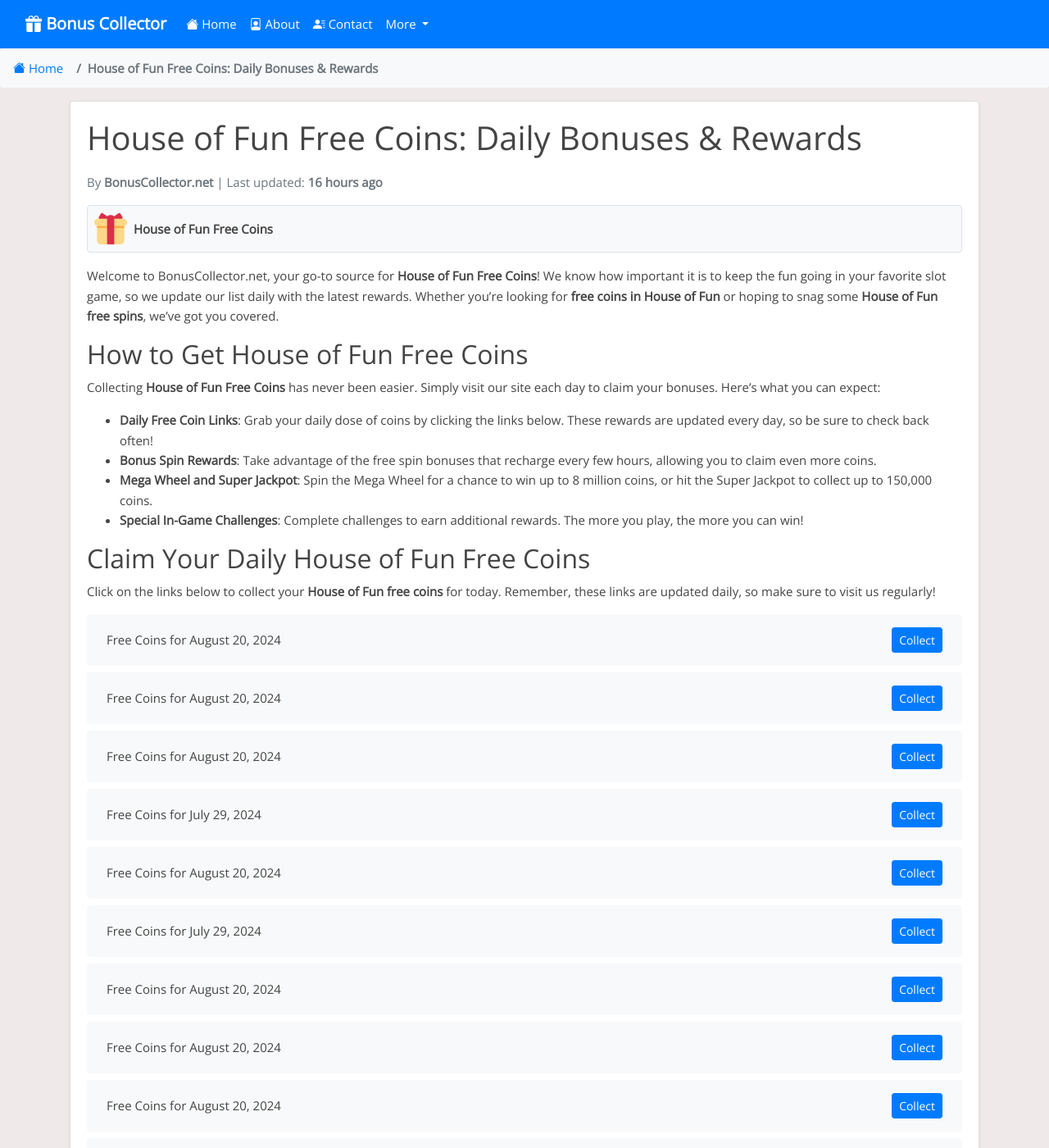
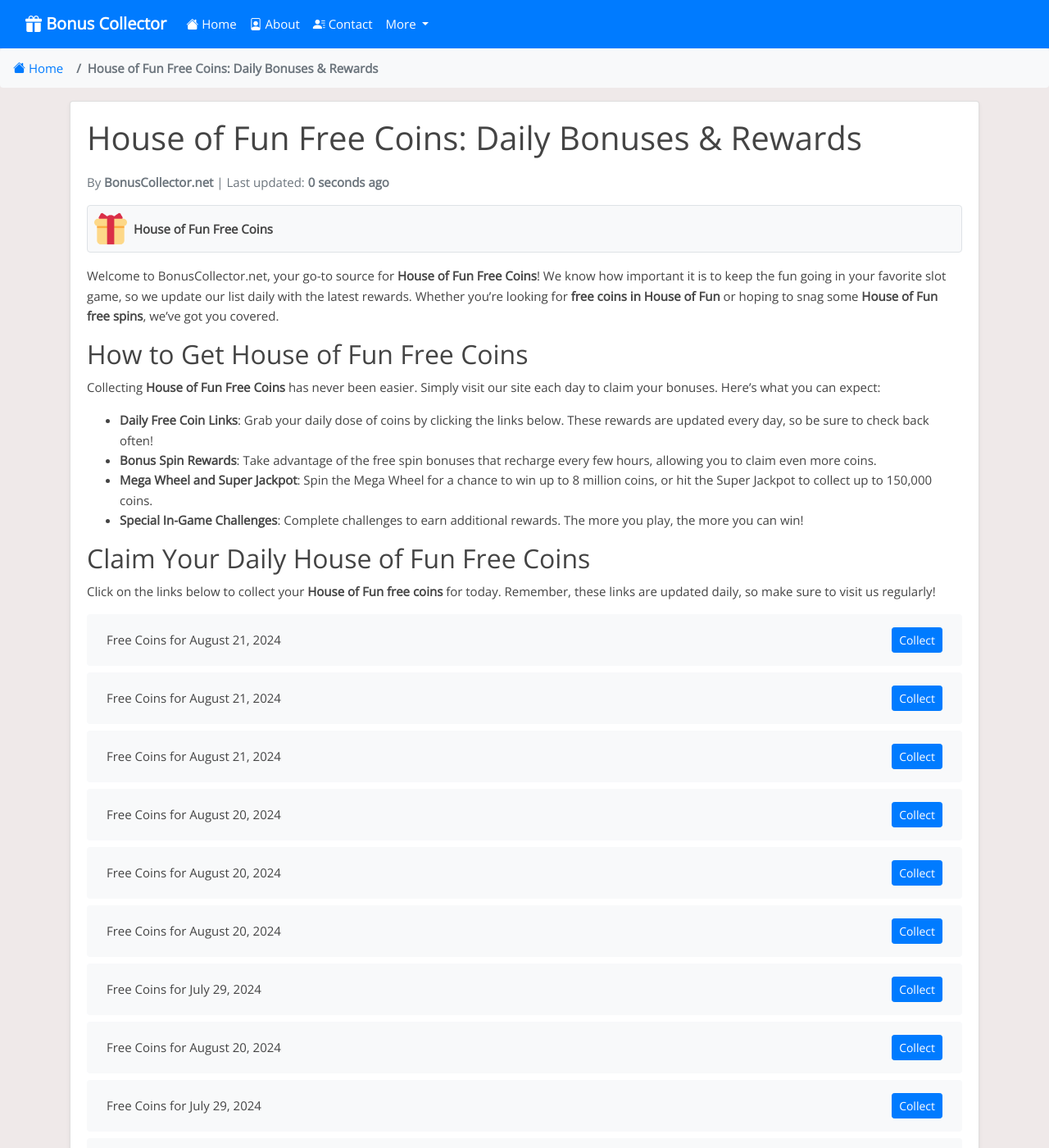
Before and after one commit to Prollad99/bs-net, a Jekyll site: the page built from _posts/2024-06-29-house-of-fun.md, in a window 1280 px wide and 1400 px high. Shown: the whole window at 82% size. Built offline with Jekyll 4.4.1, drawn with Linux system fonts in a browser that asks for light colours; nearby versions of some CDN libraries; comment, search, counter and statistics services are not loaded; some of the changed text lies outside the part shown.

Commit message:
Update house-of-fun reward links and last modified date

```diff
--- a/_data/include_files.yml
+++ b/_data/include_files.yml
@@ -11,7 +11,7 @@
   last_modified: 2024-08-20 15:10:31
 
 house-of-fun.html:
-  last_modified: 2024-08-20 10:11:19
+  last_modified: 2024-08-21 03:11:05
 
 cash-frenzy.html:
   last_modified: 2024-08-20 12:52:13
--- a/_includes/house-of-fun.html
+++ b/_includes/house-of-fun.html
@@ -1,4 +1,16 @@
 <ul class="list-group mt-3 mb-4">
+  <li class="list-group-item d-flex justify-content-between align-items-center">
+    <span>Free Coins for August 21, 2024</span>
+    <a href="https://playtika.onelink.me/hof/w4blbwsu?af_dp=hof%3A%2F%2F&af_force_deeplink=true&c_id=2024M8D20_23&s_id=1060&deeplink=eyJpZCI6ImRlZjUwNmI3LTBjOTQtNDUyNS1iZWQ5LTIxZjFmYWZlMjMyYiIsImFjIjoiaG9mX2dpZnRfY291cG9uIn0=" class="btn btn-primary btn-sm">Collect</a>
+  </li>
+  <li class="list-group-item d-flex justify-content-between align-items-center">
+    <span>Free Coins for August 21, 2024</span>
+    <a href="https://playtika.onelink.me/hof/w4blbwsu?af_dp=hof%3A%2F%2F&af_force_deeplink=true&c_id=2024M8D20_19&s_id=1060&deeplink=eyJpZCI6IjExYWQ3MjFmLThjYTYtNDI1MS1iZmUzLTYwZGI3ZmFmNzVkNyIsImFjIjoiaG9mX2dpZnRfY291cG9uIn0=" class="btn btn-primary btn-sm">Collect</a>
+  </li>
+  <li class="list-group-item d-flex justify-content-between align-items-center">
+    <span>Free Coins for August 21, 2024</span>
+    <a href="https://playtika.onelink.me/hof/w4blbwsu?af_dp=hof%3A%2F%2F&af_force_deeplink=true&c_id=2024M8D20_07&s_id=1060&deeplink=eyJpZCI6IjBkNDE3YzMwLTU3NDctNGQ5NC05YmM2LWU0MjZmMDk5OWM2NCIsImFjIjoiaG9mX2dpZnRfY291cG9uIn0=" class="btn btn-primary btn-sm">Collect</a>
+  </li>
   <li class="list-group-item d-flex justify-content-between align-items-center">
     <span>Free Coins for August 20, 2024</span>
     <a href="https://playtika.onelink.me/hof/w4blbwsu?af_force_deeplink=true&deeplink=eyJpZCI6IjBkNDE3YzMwLTU3NDctNGQ5NC05YmM2LWU0MjZmMDk5OWM2NCIsImFjIjoiaG9mX2dpZnRfY291cG9uIn0=" class="btn btn-primary btn-sm">Collect</a>
@@ -387,16 +399,4 @@
     <span>Free Coins for August 7, 2024</span>
     <a href="https://playtika.onelink.me/hof/w4blbwsu?af_dp=hof%3A%2F%2F&af_force_deeplink=true&c_id=2024M8D6_19&s_id=1060&deeplink=eyJpZCI6IjgxOGY4ZjIzLTk3NWMtNGZmNy1hMTU5LTRhMjAzZDZkZTRhZiIsImFjIjoiaG9mX2dpZnRfY291cG9uIn0=" class="btn btn-primary btn-sm">Collect</a>
   </li>
-  <li class="list-group-item d-flex justify-content-between align-items-center">
-    <span>Free Coins for August 7, 2024</span>
-    <a href="https://playtika.onelink.me/hof/w4blbwsu?af_dp=hof%3A%2F%2F&af_force_deeplink=true&c_id=2024M8D6_07&s_id=1060&deeplink=eyJpZCI6Ijk0ZWE1NjI1LWM0NjYtNDY2Ni05Y2MwLWY1NjlkOTEwYmRlNSIsImFjIjoiaG9mX2dpZnRfY291cG9uIn0=" class="btn btn-primary btn-sm">Collect</a>
-  </li>
-  <li class="list-group-item d-flex justify-content-between align-items-center">
-    <span>Free Coins for August 6, 2024</span>
-    <a href="https://playtika.onelink.me/hof/w4blbwsu?af_dp=hof%3A%2F%2F&af_force_deeplink=true&c_id=2024M8D5_23&s_id=1060&deeplink=eyJpZCI6IjhjNzJmYWNjLTNkZDEtNDQ5YS05NWMyLTJiOGMxY2ZkNzFjOSIsImFjIjoiaG9mX2dpZnRfY291cG9uIn0=" class="btn btn-primary btn-sm">Collect</a>
-  </li>
-  <li class="list-group-item d-flex justify-content-between align-items-center">
-    <span>Free Coins for August 6, 2024</span>
-    <a href="https://playtika.onelink.me/hof/w4blbwsu?af_dp=hof%3A%2F%2F&af_force_deeplink=true&c_id=2024M8D5_19&s_id=1060&deeplink=eyJpZCI6Ijc1ZWQ4MGE2LWIwOGEtNDM4Yi05ZWVhLTMyYTk0MjE4NDgzOCIsImFjIjoiaG9mX2dpZnRfY291cG9uIn0=" class="btn btn-primary btn-sm">Collect</a>
-  </li>
 </ul>
```
Also changed, not shown: links-json/house-of-fun.json (+12 -12 lines).
